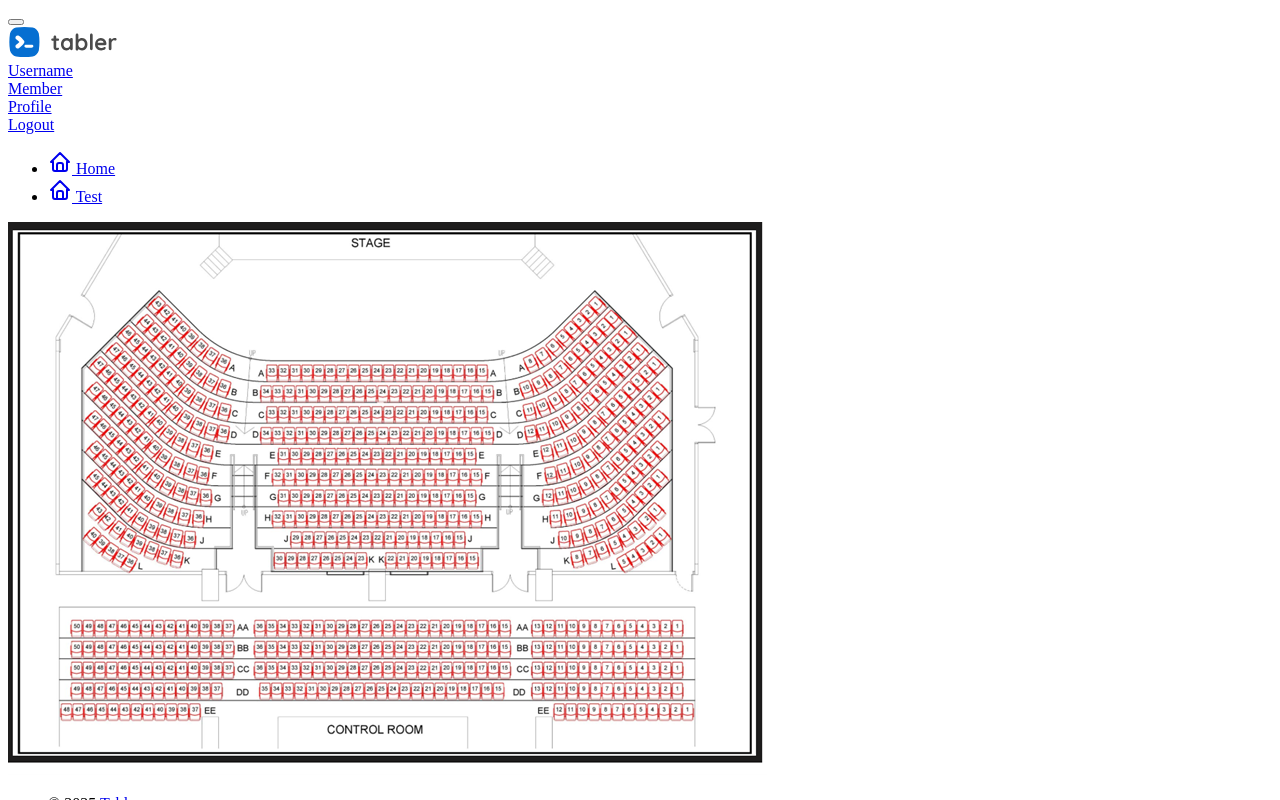
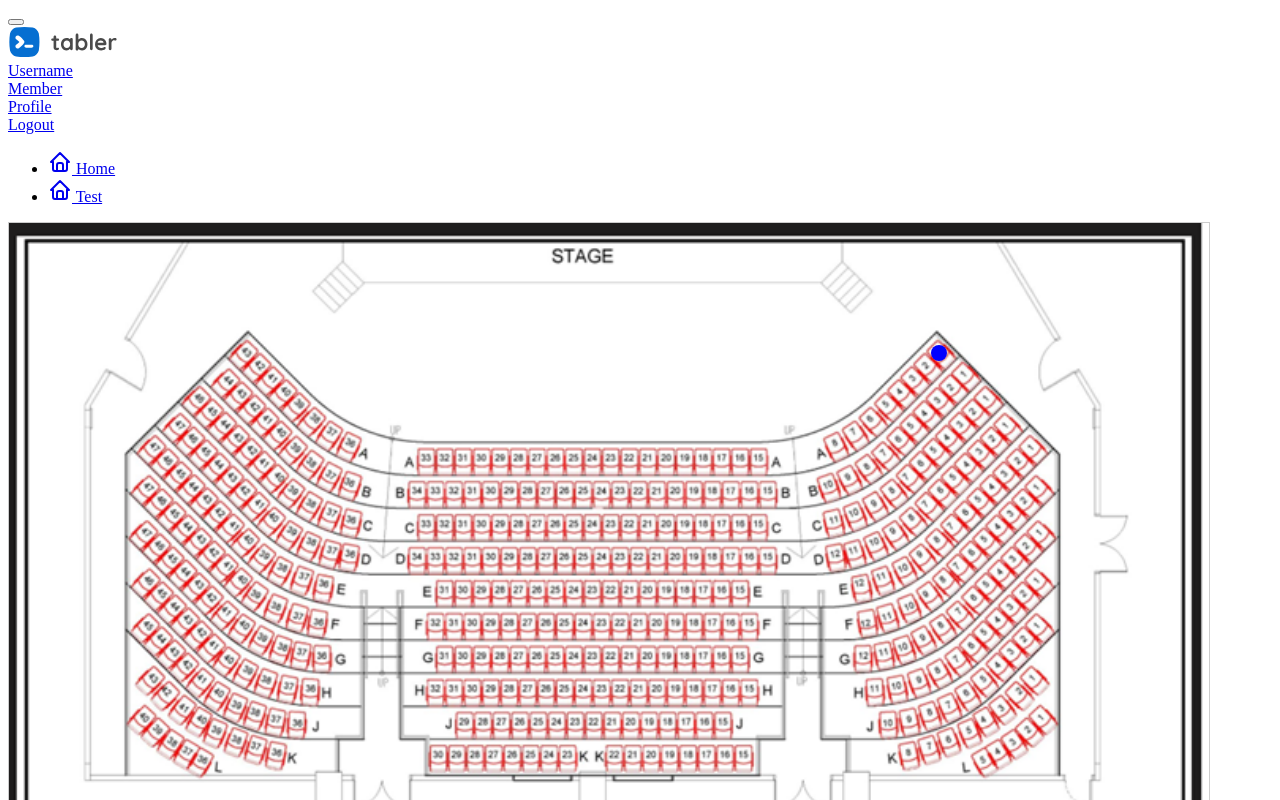
Before and after one commit to Gamerator190/coba, an Angular app: page /seating in a window 1280 px wide. Shown: the top 800 px of the page. Built offline with nearby package versions, Linux system fonts and the light colour scheme.

Commit message:
Trying to add seating

```diff
--- a/src/app/pages/seating/seating.css
+++ b/src/app/pages/seating/seating.css
@@ -0,0 +1,25 @@
+#auditorium {
+  position: relative;
+  width: 1200px;
+  height: 100%;
+  border: 1px solid #ccc
+}
+
+#auditorium-img {
+  /* position: absolute;
+  top: 0;
+  left: 0; */
+  width: 100%;
+  display: block;
+  /* z-index: 1; */
+}
+
+#seat-layer {
+  position: absolute;
+  top: 0;
+  left: 0;
+  z-index: 2;
+  width: 100%;
+  height: 100%;
+  pointer-events: auto;
+}
--- a/src/app/pages/seating/seating.html
+++ b/src/app/pages/seating/seating.html
@@ -1,5 +1,15 @@
 <div id="auditorium">
     <img src="auditorium.png" id="auditorium-img"/>
 
-    <svg id="seat-layer"></svg>
+    <svg id="seat-layer" width="100%" height="100%">
+        <!-- <circle id="seat-circle" cx="930" cy="130" r="8" fill="red"></circle>
+        <circle id="seat-circle" cx="917" cy="143" r="8" fill="red"></circle> -->
+    </svg>
+
+    <h1>Pay up</h1>
+
+    <script>
+        const circles = document.getElementById("seat-circle");
+        circles.addEventListener("click", alert("circle clicked"));
+    </script>
 </div>
--- a/src/app/pages/seating/seating.ts
+++ b/src/app/pages/seating/seating.ts
@@ -1,4 +1,5 @@
-import { Component } from '@angular/core';
+import { Component, AfterViewInit, Inject, NgZone } from '@angular/core';
+import { DOCUMENT } from '@angular/core';
 
 @Component({
   selector: 'app-seating',
@@ -7,5 +8,30 @@ import { Component } from '@angular/core';
   styleUrl: './seating.css',
 })
 export class Seating {
+  seats = [
+    {id: 'A1', x:930, y:130, status: 'available'},
+  ]
+  constructor(@Inject(DOCUMENT) private document: Document, private zone: NgZone) {}
+  ngAfterViewInit(): void {
+    this.zone.runOutsideAngular(() => {
+      this.seats.forEach(seat => {
+        const svg = this.document.querySelector<SVGSVGElement>('#seat-layer')!;
 
+      const circle = this.document.createElementNS('http://www.w3.org/2000/svg', 'circle');
+      circle.setAttribute('cx', seat.x.toString());
+      circle.setAttribute('cy', seat.y.toString());
+      circle.setAttribute('r', '8');
+      // circle.setAttribute('class', 'seat');
+      circle.setAttribute('fill', 'blue');
+
+      circle.addEventListener('click', () => {
+        alert('Clicked test seat!');
+      });
+
+      svg.appendChild(circle);
+      })
+
+    })
+
+  }
 }
```
